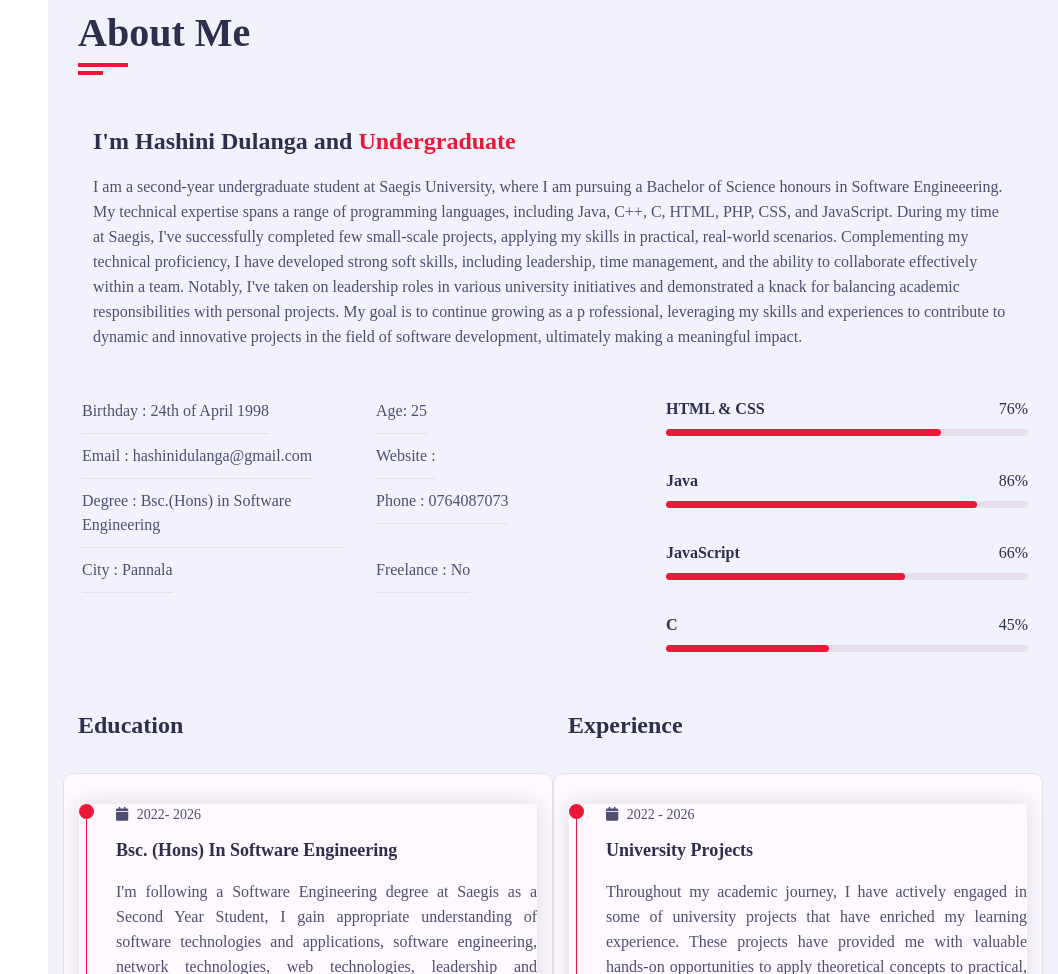
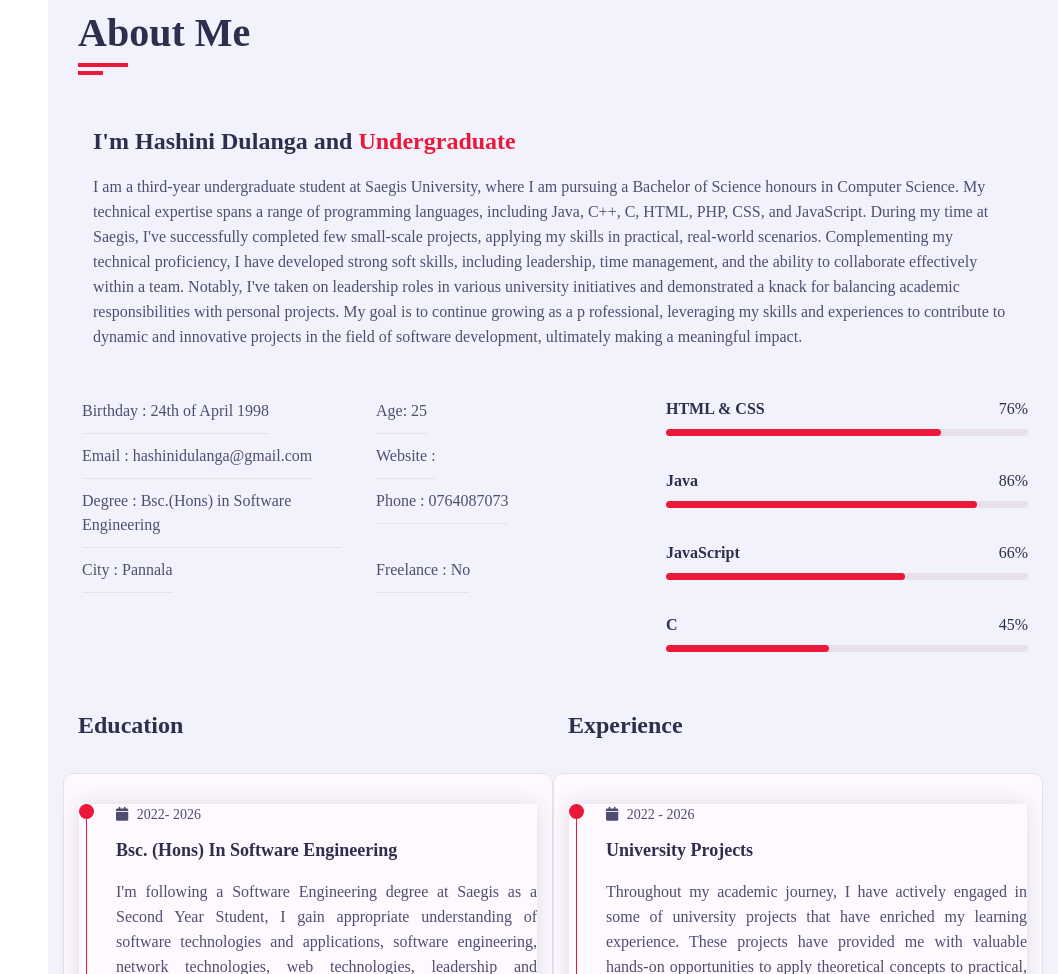
Before and after one commit to Hashinidc/hashini.github.io, a plain HTML site: page index.html in a window 1280 px wide. Shown: the part 857-1831 px from the top of the page, without its empty margins (222-1280 px from the left). Drawn offline with nearby package versions, Linux system fonts and the light colour scheme; a web font is replaced by a local one.

Commit message:
Update index.html

```diff
--- a/index.html
+++ b/index.html
@@ -75,7 +75,7 @@
                    <div class="roe">
                     <div class="about-text padd-15">
                         <h3>I'm Hashini Dulanga and  <span>Undergraduate</span></h3>
-                        <p>I am a second-year undergraduate student at Saegis University, where I am pursuing a Bachelor of Science honours in Software Engineeering. My technical expertise spans a range of programming languages, including Java, C++, C,  HTML, PHP, CSS, and JavaScript. During my time at Saegis, I've successfully completed few small-scale projects, applying my skills in practical, real-world scenarios. Complementing my technical proficiency, I have developed strong soft skills, including leadership, time management, and the ability to collaborate effectively within a team. Notably, I've taken on leadership roles in various university initiatives and demonstrated a knack for balancing academic responsibilities with personal projects. My goal is to continue growing as a p
+                        <p>I am a third-year undergraduate student at Saegis University, where I am pursuing a Bachelor of Science honours in Computer Science. My technical expertise spans a range of programming languages, including Java, C++, C,  HTML, PHP, CSS, and JavaScript. During my time at Saegis, I've successfully completed few small-scale projects, applying my skills in practical, real-world scenarios. Complementing my technical proficiency, I have developed strong soft skills, including leadership, time management, and the ability to collaborate effectively within a team. Notably, I've taken on leadership roles in various university initiatives and demonstrated a knack for balancing academic responsibilities with personal projects. My goal is to continue growing as a p
                              rofessional, leveraging my skills and experiences to contribute to dynamic
                              and innovative projects in the field of software development, ultimately making a meaningful impact.
                         </p>
```
